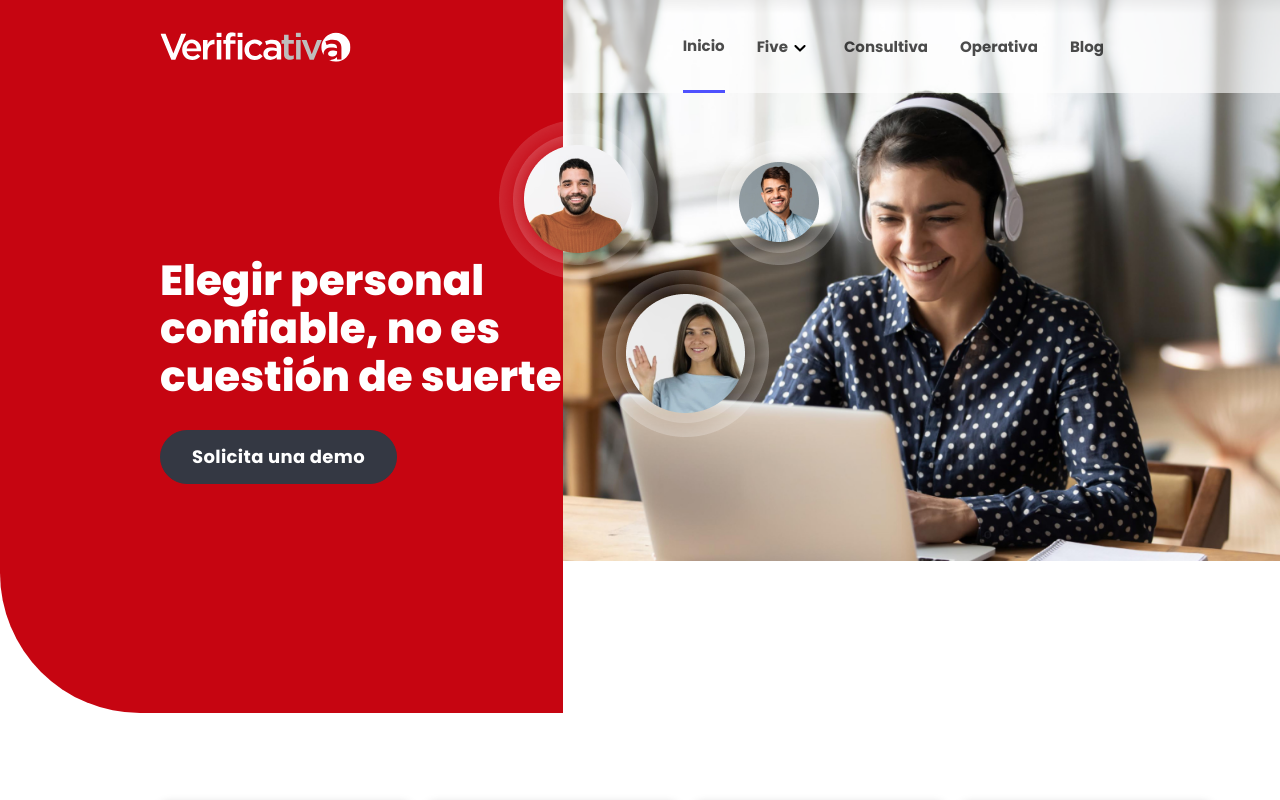
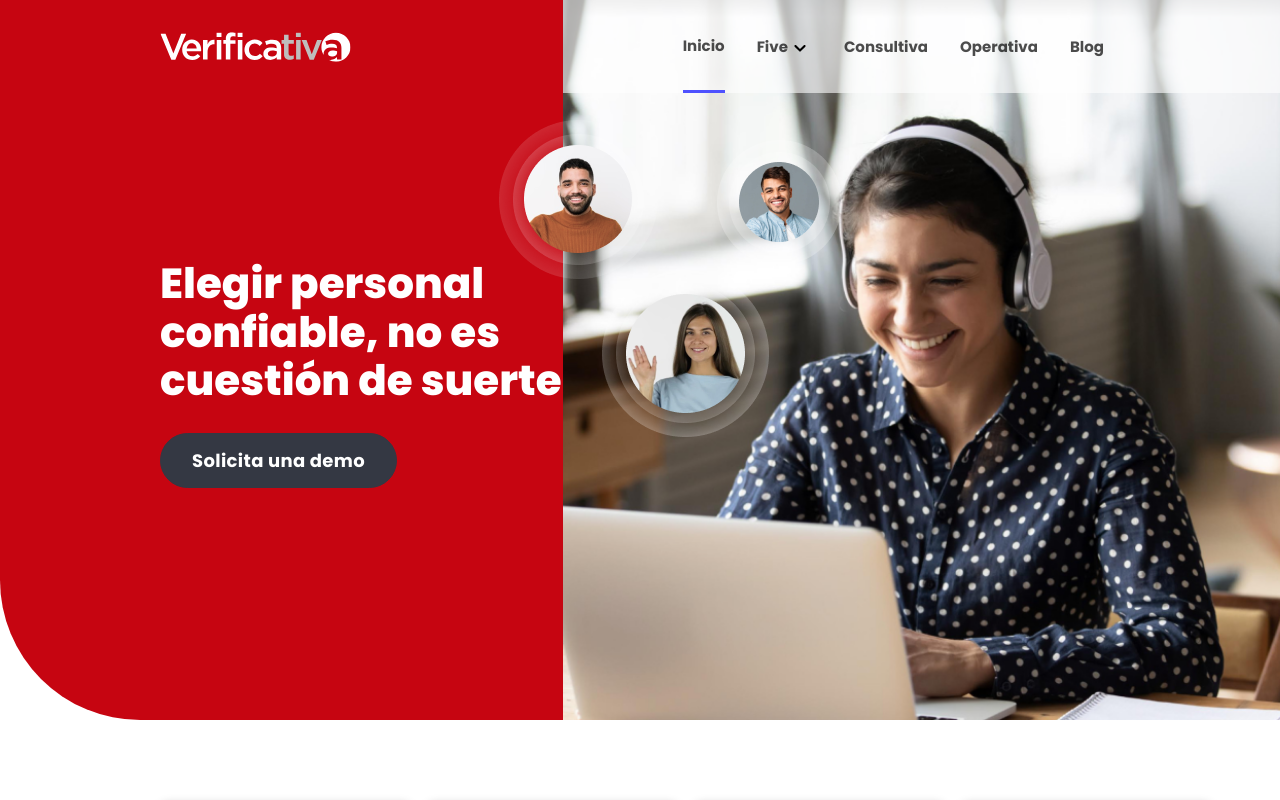
Before and after one commit to JeanC1978/webvwrificativa, a Next.js app: page / in a window 1280 px wide. Shown: the top 800 px of the page. Built offline with nearby package versions, Linux system fonts and the light colour scheme.

Commit message:
fix: banner home

```diff
--- a/components/BannerHome.js
+++ b/components/BannerHome.js
@@ -22,7 +22,7 @@
             <div className="banner__columnTwo">
                 <div className="banner__columnTwo__bg"></div>
                 <div className="banner__columnTwo__img">
-                    <Image src={banner} alt="banner" />
+                    <Image src={banner} alt="banner" layout="fill" objectFit="cover" />
                 </div>
                 <div className="banner__columnTwo__peopleImgs">
                     <div className="peopleImg__one">
--- a/styles/_variables.scss
+++ b/styles/_variables.scss
@@ -1,6 +1,7 @@
 $height_navbar: 93px;
 $height_banner_main: 60vh;
 $height_banner_blog: 48vh;
+$height_banner_home: 90vh;
 $with_content: 75vw;
 
 
--- a/styles/banner.scss
+++ b/styles/banner.scss
@@ -4,13 +4,12 @@
 
 .banner{
     width: 100%;
-    height: 90vh;
+    height: $height_banner_home;
     display: grid;
     grid-template-columns: 44% 56%;
     z-index: 5;
 
     &__columnOne{
-        height: 99%;
         background-color: $color_base;
         display: flex;
         align-items: center;
@@ -41,12 +40,9 @@
             z-index: 10;
         }
         &__img{
-            width: 100%;
+            height: $height_banner_home;
+            position: relative;
             z-index: 8;
-            // height: 100%;
-            // background-repeat: no-repeat;
-            // background-size: cover;
-            // object-fit: cover;
         }
     }
 }
```
